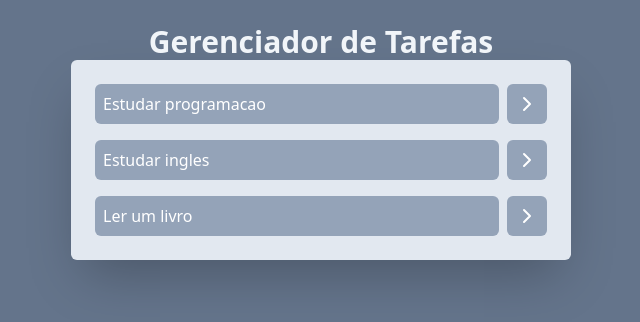
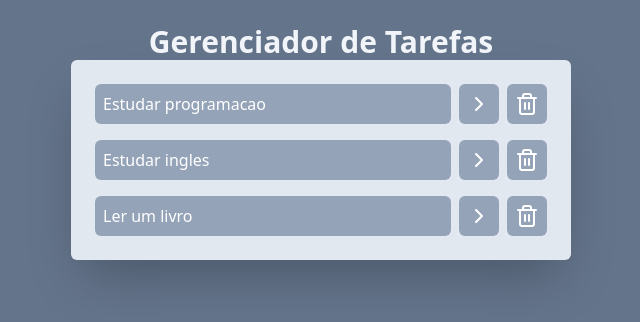
Before and after one commit to Diasszx/Gerenciador, a React (Vite) app: page / in a window 1280 px wide. Shown: the top 322 px of the page, without its empty margins (319-959 px from the left). Built offline with nearby package versions, Linux system fonts and the light colour scheme.

Commit message:
feat: delete function

```diff
--- a/src/App.jsx
+++ b/src/App.jsx
@@ -35,6 +35,12 @@ function App() {
       // NÃO PRECISO ATUALIZAR
       return task;
     });
+    setTasks(newTask);
+  }
+
+  function onDeleteTaskClick(taskId) {
+    const newTask = tasks.filter((task) => task.id != taskId);
+    setTasks(newTask);
   }
 
   return (
@@ -43,7 +49,11 @@ function App() {
         <h1 className="text-3xl text-slate-100 font-bold text-center">
           Gerenciador de Tarefas
         </h1>
-        <Tasks tasks={tasks} />
+        <Tasks
+          tasks={tasks}
+          onTaskClick={onTaskClick}
+          onDeleteTaskClick={onDeleteTaskClick}
+        />
         <AddTask />
       </div>
     </div>
--- a/src/components/Tasks.jsx
+++ b/src/components/Tasks.jsx
@@ -1,15 +1,26 @@
-import { ChevronRightIcon } from "lucide-react";
+import { ChevronRightIcon, Trash2Icon } from "lucide-react";
 
-function Tasks(props) {
+function Tasks({ tasks, onTaskClick, onDeleteTaskClick }) {
   return (
     <ul className="space-y-4 p-6 bg-slate-200 rounded-md shadow-2xl">
-      {props.tasks.map((task) => (
+      {tasks.map((task) => (
         <li key={task.id} className="flex gap-2">
-          <button className="bg-slate-400 w-full text-left text-white p-2 rounded-md">
+          <button
+            onClick={() => onTaskClick(task.id)}
+            className={`bg-slate-400 text-left w-full text-white p-2 rounded-md ${
+              task.isCompleted && "line-through"
+            }`}
+          >
             {task.title}
           </button>
           <button className="bg-slate-400 p-2 rounded-md text-white">
             <ChevronRightIcon />
+          </button>
+          <button
+            onClick={() => onDeleteTaskClick(task.id)}
+            className="bg-slate-400 p-2 rounded-md text-white"
+          >
+            <Trash2Icon />
           </button>
         </li>
       ))}
```
